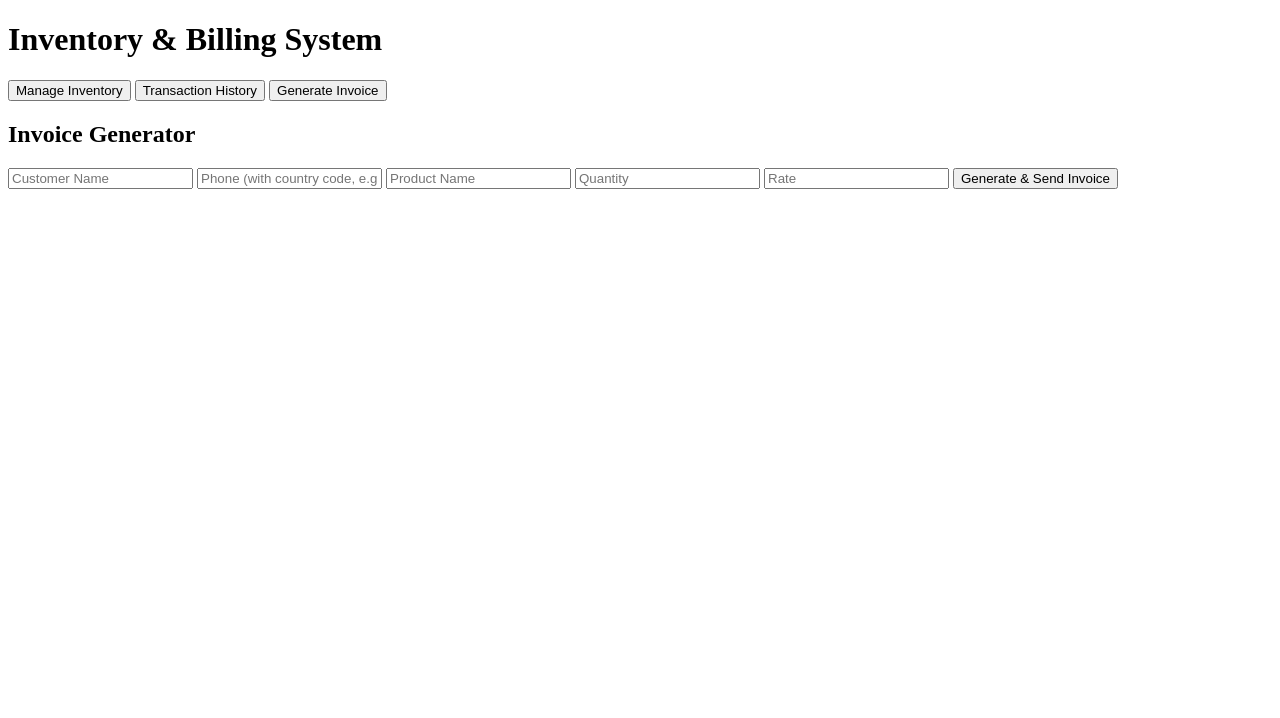
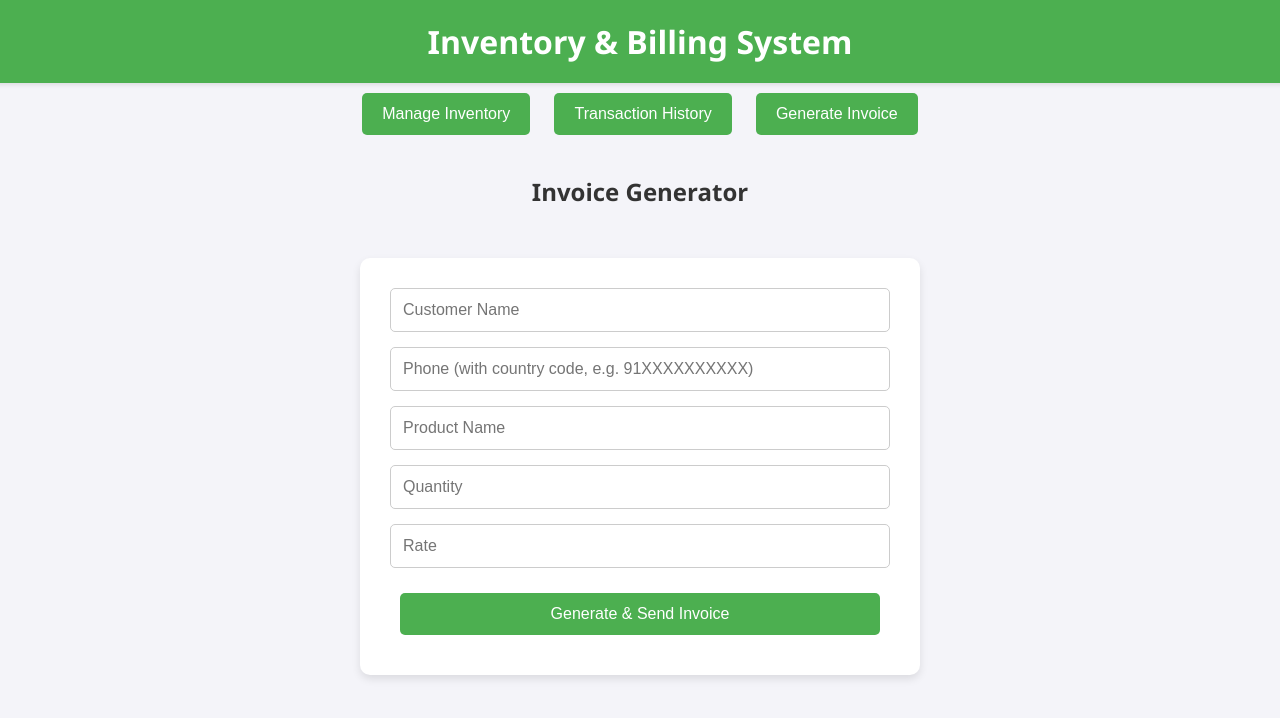
Before and after one commit to ayush2580/new-invoice, a plain HTML site: page index.html in a window 1280 px wide. Drawn offline with Linux system fonts and the light colour scheme.

Commit message:
Update index.html

```diff
--- a/index.html
+++ b/index.html
@@ -1,16 +1,80 @@
 <!DOCTYPE html>
-<html>
+<html lang="en">
 <head>
-  <title>Invoice Generator with WhatsApp</title>
   <meta charset="UTF-8">
   <meta name="viewport" content="width=device-width, initial-scale=1.0">
-  <link rel="stylesheet" href="style.css">
+  <title>Invoice Generator with WhatsApp</title>
+  <style>
+    body {
+      font-family: 'Segoe UI', Tahoma, Geneva, Verdana, sans-serif;
+      background-color: #f4f4f9;
+      margin: 0;
+      padding: 0;
+      display: flex;
+      flex-direction: column;
+      align-items: center;
+    }
+
+    h1 {
+      background-color: #4CAF50;
+      color: white;
+      padding: 20px;
+      margin: 0;
+      width: 100%;
+      text-align: center;
+      box-shadow: 0 2px 4px rgba(0,0,0,0.1);
+    }
+
+    h2 {
+      color: #333;
+      margin-top: 30px;
+    }
+
+    button {
+      background-color: #4CAF50;
+      color: white;
+      border: none;
+      padding: 12px 20px;
+      margin: 10px;
+      cursor: pointer;
+      border-radius: 5px;
+      font-size: 16px;
+      transition: background 0.3s ease;
+    }
+
+    button:hover {
+      background-color: #45a049;
+    }
+
+    form {
+      background-color: white;
+      padding: 30px;
+      border-radius: 10px;
+      box-shadow: 0 4px 8px rgba(0,0,0,0.1);
+      max-width: 500px;
+      width: 100%;
+      margin: 30px auto;
+      display: flex;
+      flex-direction: column;
+    }
+
+    input {
+      padding: 12px;
+      margin-bottom: 15px;
+      border: 1px solid #ccc;
+      border-radius: 5px;
+      font-size: 16px;
+    }
+  </style>
 </head>
 <body>
   <h1>Inventory & Billing System</h1>
-  <button onclick="location.href='inventory.html'">Manage Inventory</button>
-  <button onclick="location.href='transactions.html'">Transaction History</button>
-  <button onclick="location.href='invoice.html'">Generate Invoice</button>
+
+  <div>
+    <button onclick="location.href='inventory.html'">Manage Inventory</button>
+    <button onclick="location.href='transactions.html'">Transaction History</button>
+    <button onclick="location.href='invoice.html'">Generate Invoice</button>
+  </div>
 
   <h2>Invoice Generator</h2>
   <form id="invoiceForm">
```
